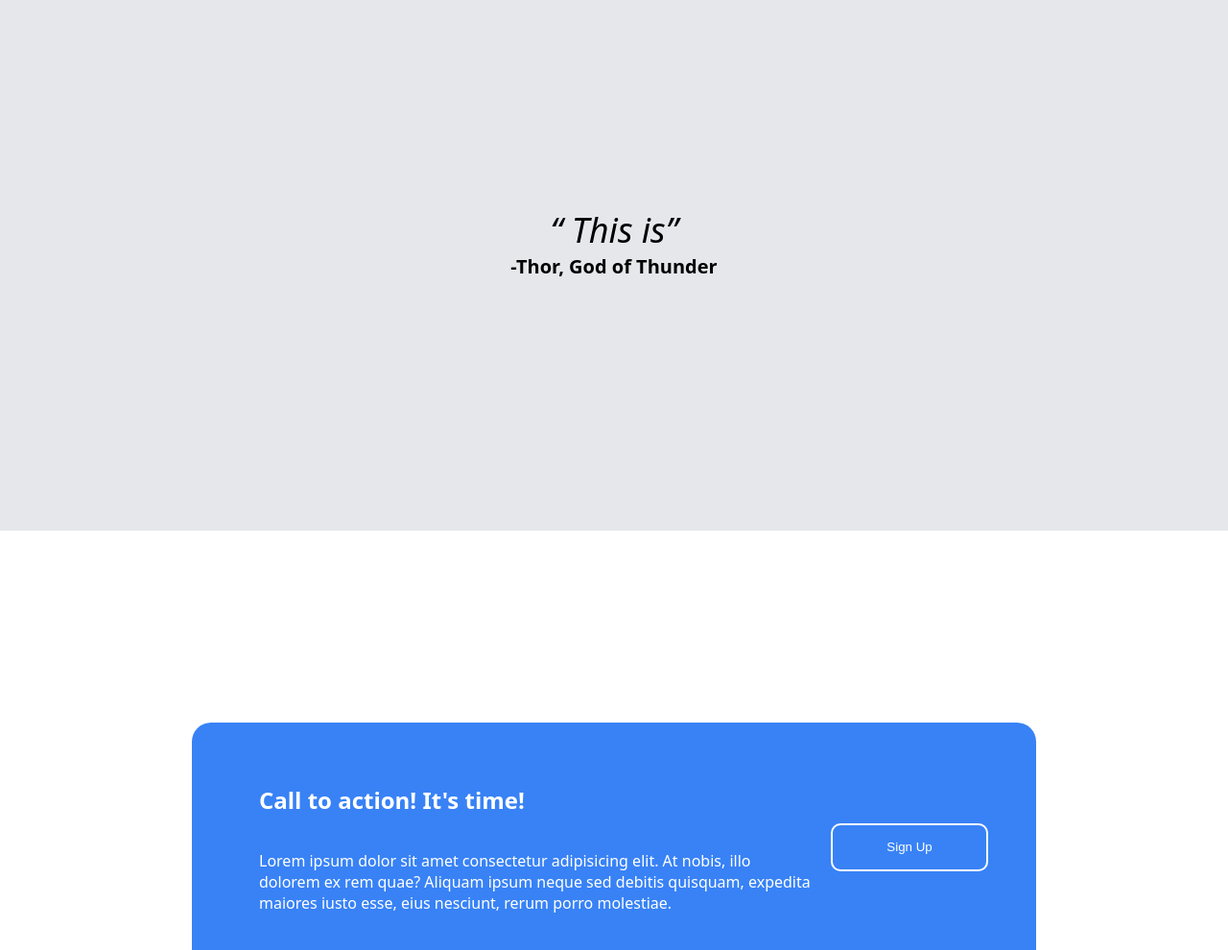
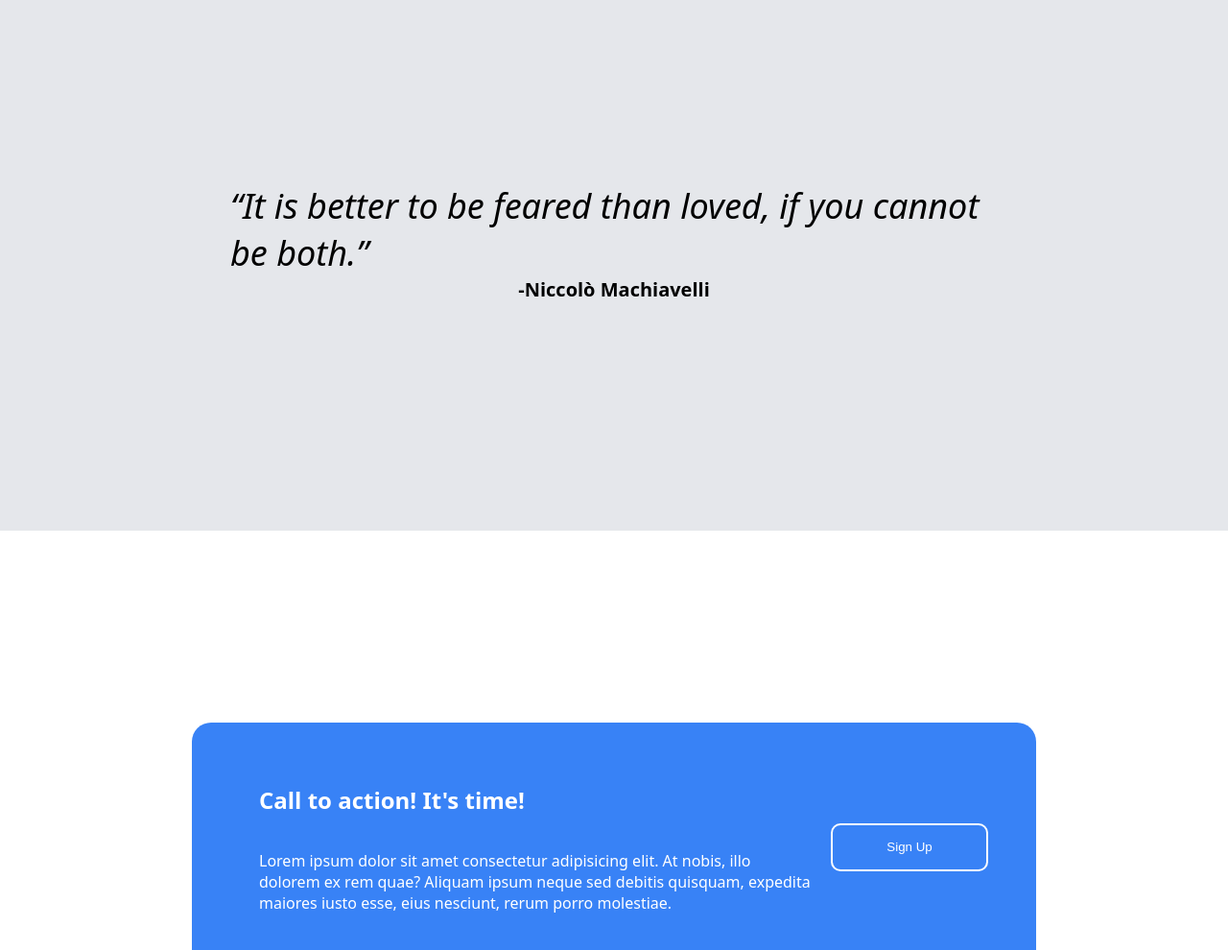
Before and after one commit to oak-github/Landing-Page, a plain HTML site: page index.html in a window 1280 px wide. Shown: the part 1134-2124 px from the top of the page at 96% size. Drawn offline with Linux system fonts and the light colour scheme.

Commit message:
Update index.html
updated quote

```diff
--- a/index.html
+++ b/index.html
@@ -48,8 +48,8 @@
     </div>
     <div id="main3">
         <span>
-            <q> This is</q>
-            <div><strong>-Thor, God of Thunder</strong></div>
+            <q>It is better to be feared than loved, if you cannot be both.</q>
+            <div><strong>-Niccolò Machiavelli</strong></div>
         </span>
     </div>
     <div id="main4">
```
